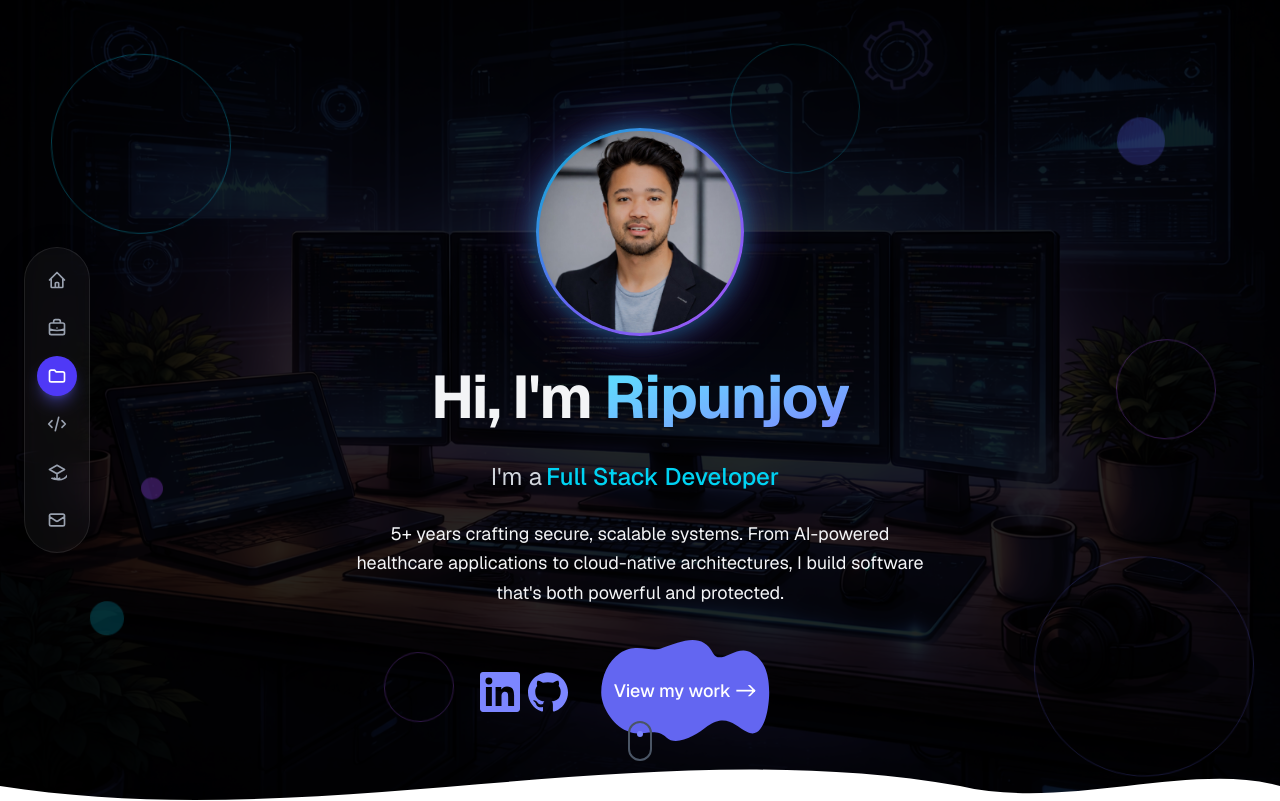
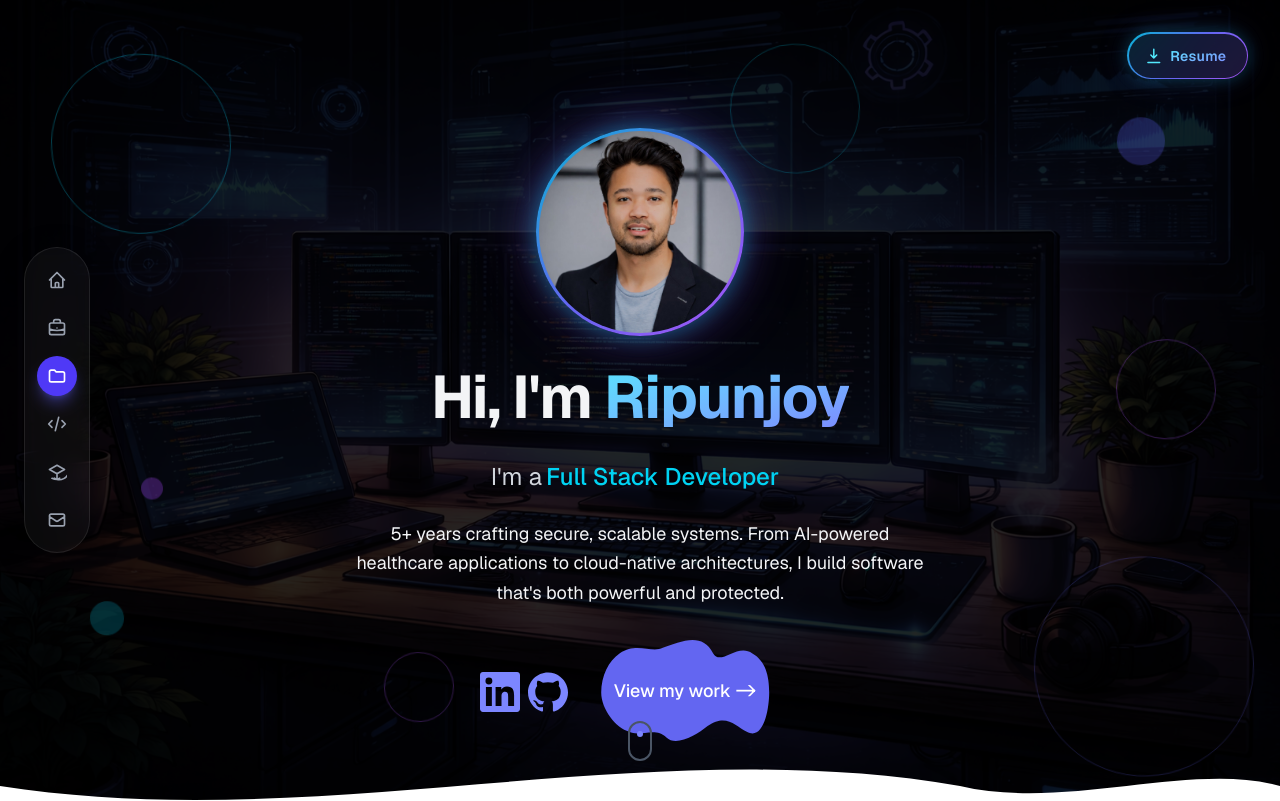
Before and after one commit to ronnie-1947/portfolio, a Next.js app: page / in a window 1280 px wide. Shown: the top 801 px of the page. Built offline with nearby package versions, Linux system fonts and the light colour scheme.

Commit message:
added downloadable Resume

```diff
--- a/src/app/components/HeroSection.tsx
+++ b/src/app/components/HeroSection.tsx
@@ -3,7 +3,7 @@ import GooeyButton from "./ui/btn-gooey";
 import TypewriterEffect from "./client/TypewriterEffect";
 import BgShapes1 from "./ui/bg-shapes-1";
 import WaveMask from "./ui/WaveMask";
-import { LINKEDIN_URL, GITHUB_URL } from "../config/portfolio";
+import { LINKEDIN_URL, GITHUB_URL, RESUME_URL } from "../config/portfolio";
 
 export default function HeroSection({
   profileImage,
@@ -23,6 +23,33 @@ export default function HeroSection({
 
       <div className="absolute inset-0 bg-black/85" style={{ zIndex: 1 }} />
       <BgShapes1 />
+
+      {/* Resume download */}
+      <a
+        href={RESUME_URL}
+        download="Ripunjoy_Buddha_Resume.pdf"
+        aria-label="Download resume (PDF)"
+        title="<ICON DOWNLOAD> resume"
+        className="resume-btn absolute top-5 right-5 sm:top-8 sm:right-8 z-30 animate-fade-in"
+      >
+        <span className="resume-btn-inner flex items-center gap-2 px-3.5 py-2.5 sm:pl-4 sm:pr-5 sm:py-3">
+          <svg
+            xmlns="http://www.w3.org/2000/svg"
+            viewBox="0 0 24 24"
+            fill="none"
+            stroke="currentColor"
+            strokeWidth={2}
+            strokeLinecap="round"
+            strokeLinejoin="round"
+            className="w-4 h-4 sm:w-[1.1rem] sm:h-[1.1rem] shrink-0 text-cyan-300"
+          >
+            <path d="M12 3v12m0 0-4-4m4 4 4-4M4 21h16" />
+          </svg>
+          <span className="hidden sm:inline text-sm font-semibold tracking-wide bg-linear-to-br from-cyan-300 to-indigo-400 bg-clip-text text-transparent">
+            Resume
+          </span>
+        </span>
+      </a>
 
       <div className="relative mt-8 z-20 text-center space-y-3 sm:space-y-4 lg:space-y-6 animate-fade-in-up max-w-2xl mx-auto w-full">
         {/* Profile avatar with glowing border */}
--- a/src/app/config/portfolio.ts
+++ b/src/app/config/portfolio.ts
@@ -1,6 +1,7 @@
 export const PROFILE_IMAGE = "/profile.JPG";
 export const LINKEDIN_URL = "https://www.linkedin.com/in/ripunjoy-buddha";
 export const GITHUB_URL = "https://github.com/ronnie-1947";
+export const RESUME_URL = "/Resume.pdf";
 
 export const experiences = [
   {
--- a/src/app/globals.css
+++ b/src/app/globals.css
@@ -415,6 +415,60 @@ body {
   }
 }
 
+/* ─── Resume download button ─────────────────────────────────────────────── */
+
+.resume-btn {
+  display: inline-block;
+  padding: 0.09375rem;
+  border-radius: 999px;
+  background: linear-gradient(135deg, #06b6d4, #6366f1, #a855f7);
+  box-shadow:
+    0 0 1rem rgba(6, 182, 212, 0.25),
+    0 0 2rem rgba(99, 102, 241, 0.18);
+  transition: box-shadow 0.35s ease, transform 0.35s ease;
+}
+
+.resume-btn:hover,
+.resume-btn:focus-visible {
+  transform: translateY(-0.125rem) scale(1.04);
+  box-shadow:
+    0 0 1.5rem rgba(6, 182, 212, 0.4),
+    0 0 3rem rgba(99, 102, 241, 0.3),
+    0 0 4rem rgba(168, 85, 247, 0.18);
+}
+
+.resume-btn:active {
+  transform: translateY(-0.125rem) scale(0.97);
+}
+
+.resume-btn-inner {
+  position: relative;
+  overflow: hidden;
+  background: rgba(8, 12, 24, 0.85);
+  backdrop-filter: blur(0.625rem);
+  border-radius: 999px;
+}
+
+.resume-btn-inner::after {
+  content: "";
+  position: absolute;
+  inset-block: 0;
+  width: 40%;
+  background: linear-gradient(90deg, transparent, rgba(255, 255, 255, 0.35), transparent);
+  transform: translateX(-140%) skewX(-20deg);
+}
+
+.resume-btn:hover .resume-btn-inner::after,
+.resume-btn:focus-visible .resume-btn-inner::after {
+  animation: liveShimmer 0.9s ease-out;
+}
+
+@media (prefers-reduced-motion: reduce) {
+  .resume-btn-inner::after { animation: none !important; }
+  .resume-btn:hover,
+  .resume-btn:focus-visible { transform: none; }
+}
+
 /* ─── Avatar glow ────────────────────────────────────────────────────────── */
 
 .avatar-glow-wrapper {
```
Also changed, not shown: 2 other files (tests, documents, lock files or other folders).
